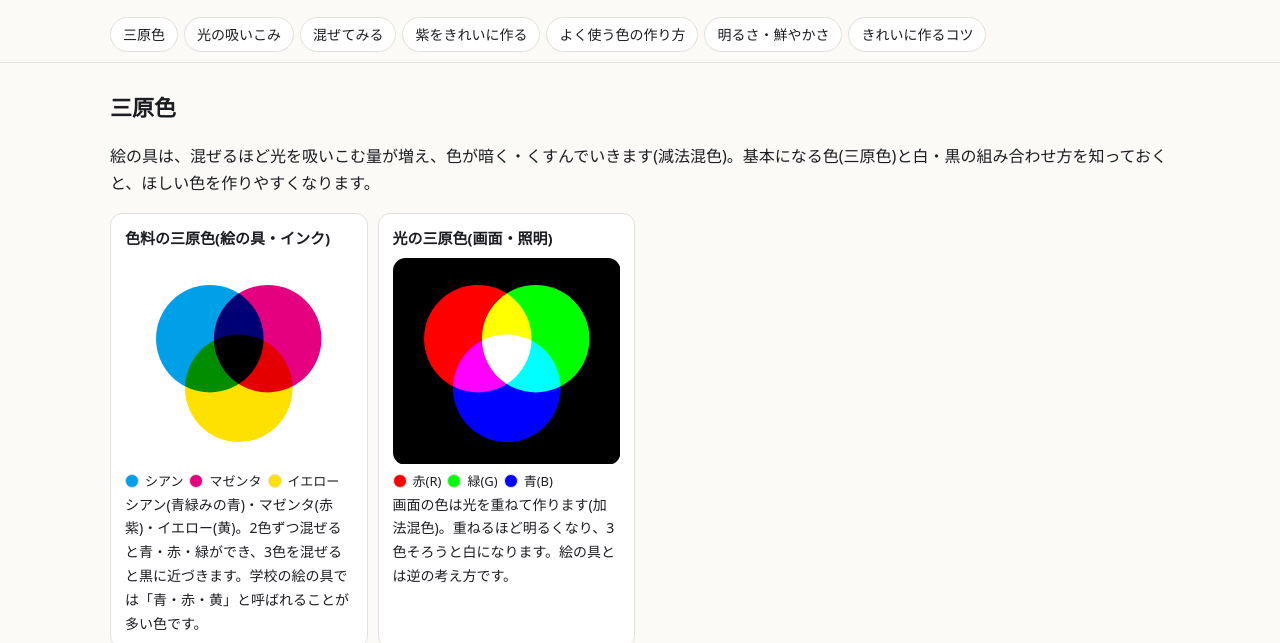
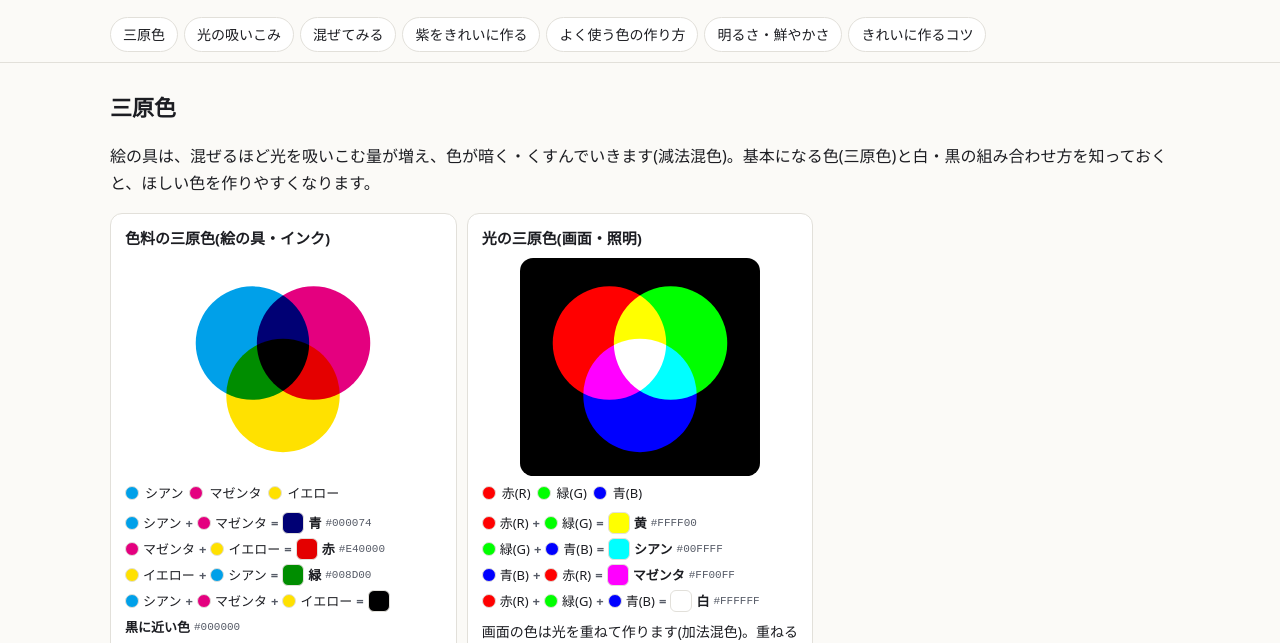
Before and after one commit to kougin-amamn/sample-site, a plain HTML site: page public/color-mixing/index.html in a window 1280 px wide. Shown: the part 128-771 px from the top of the page. Drawn offline with Linux system fonts and the light colour scheme.

Commit message:
混色の基本: 混ぜた色の名前と、三原色の重なりの色を表示
Co-Authored-By: Claude Opus 5.5 <noreply@anthropic.com>
Claude-Session: https://claude.ai/code/session_01HoegnCingHPSwiqMrRLnYn

```diff
--- a/public/color-mixing/css/style.css
+++ b/public/color-mixing/css/style.css
@@ -399,3 +399,34 @@ thead th {
   gap: 10px;
   flex-wrap: wrap;
 }
+
+/* 混ぜた色の表示 */
+.p-near {
+  font-size: 22px;
+}
+.p-mixes {
+  list-style: none;
+  margin: 8px 0;
+  padding: 0;
+  display: grid;
+  gap: 4px;
+  font-size: 13px;
+}
+.p-mixes li {
+  display: flex;
+  align-items: center;
+  flex-wrap: wrap;
+  gap: 4px;
+}
+.p-mixes code {
+  color: var(--sub);
+  font-size: 11px;
+}
+.p-dot.big {
+  width: 22px;
+  height: 22px;
+  border-radius: 6px;
+}
+.cards.p-prims {
+  grid-template-columns: repeat(auto-fill, minmax(min(100%, 330px), 1fr));
+}
--- a/public/color-mixing/data/mixing.json
+++ b/public/color-mixing/data/mixing.json
@@ -14,7 +14,38 @@
         "マゼンタ",
         "イエロー"
       ],
-      "desc": "シアン(青緑みの青)・マゼンタ(赤紫)・イエロー(黄)。2色ずつ混ぜると青・赤・緑ができ、3色を混ぜると黒に近づきます。学校の絵の具では「青・赤・黄」と呼ばれることが多い色です。"
+      "desc": "シアン(青緑みの青)・マゼンタ(赤紫)・イエロー(黄)。2色ずつ混ぜると青・赤・緑ができ、3色を混ぜると黒に近づきます。学校の絵の具では「青・赤・黄」と呼ばれることが多い色です。",
+      "mixes": [
+        {
+          "of": [
+            0,
+            1
+          ],
+          "name": "青"
+        },
+        {
+          "of": [
+            1,
+            2
+          ],
+          "name": "赤"
+        },
+        {
+          "of": [
+            2,
+            0
+          ],
+          "name": "緑"
+        },
+        {
+          "of": [
+            0,
+            1,
+            2
+          ],
+          "name": "黒に近い色"
+        }
+      ]
     },
     {
       "title": "光の三原色(画面・照明)",
@@ -29,7 +60,38 @@
         "緑(G)",
         "青(B)"
       ],
-      "desc": "画面の色は光を重ねて作ります(加法混色)。重ねるほど明るくなり、3色そろうと白になります。絵の具とは逆の考え方です。"
+      "desc": "画面の色は光を重ねて作ります(加法混色)。重ねるほど明るくなり、3色そろうと白になります。絵の具とは逆の考え方です。",
+      "mixes": [
+        {
+          "of": [
+            0,
+            1
+          ],
+          "name": "黄"
+        },
+        {
+          "of": [
+            1,
+            2
+          ],
+          "name": "シアン"
+        },
+        {
+          "of": [
+            2,
+            0
+          ],
+          "name": "マゼンタ"
+        },
+        {
+          "of": [
+            0,
+            1,
+            2
+          ],
+          "name": "白"
+        }
+      ]
     }
   ],
   "paints": [
@@ -357,5 +419,211 @@
       "desc": "水彩は乾くと明るく、アクリルは乾くと少し暗く見えます。紙のはしで試し塗りをします。"
     }
   ],
-  "note": "混ぜた色は、それぞれの絵の具がはね返す光をかけ合わせる簡単な計算(減法混色の目安)で表示しています。実際の色は、絵の具の種類や顔料、水の量で変わります。"
+  "note": "混ぜた色は、それぞれの絵の具がはね返す光をかけ合わせる簡単な計算(減法混色の目安)で表示しています。実際の色は、絵の具の種類や顔料、水の量で変わります。",
+  "names": [
+    {
+      "name": "赤",
+      "hex": "#E60012"
+    },
+    {
+      "name": "赤橙",
+      "hex": "#EB6100"
+    },
+    {
+      "name": "黄橙",
+      "hex": "#FCC800"
+    },
+    {
+      "name": "黄",
+      "hex": "#FFF100"
+    },
+    {
+      "name": "緑みの黄",
+      "hex": "#CFDB00"
+    },
+    {
+      "name": "黄緑",
+      "hex": "#90C31F"
+    },
+    {
+      "name": "黄みの緑",
+      "hex": "#23AC38"
+    },
+    {
+      "name": "緑",
+      "hex": "#009944"
+    },
+    {
+      "name": "青みの緑",
+      "hex": "#009B6B"
+    },
+    {
+      "name": "青緑",
+      "hex": "#009E96"
+    },
+    {
+      "name": "緑みの青",
+      "hex": "#00A0C1"
+    },
+    {
+      "name": "空色",
+      "hex": "#00A0E9"
+    },
+    {
+      "name": "明るい青",
+      "hex": "#0086D1"
+    },
+    {
+      "name": "青",
+      "hex": "#0068B7"
+    },
+    {
+      "name": "濃い青",
+      "hex": "#0058AA"
+    },
+    {
+      "name": "紫みの青",
+      "hex": "#00479D"
+    },
+    {
+      "name": "青紫",
+      "hex": "#1D2088"
+    },
+    {
+      "name": "紫",
+      "hex": "#601986"
+    },
+    {
+      "name": "赤みの紫",
+      "hex": "#920783"
+    },
+    {
+      "name": "赤紫",
+      "hex": "#BE0081"
+    },
+    {
+      "name": "マゼンタ",
+      "hex": "#E4007F"
+    },
+    {
+      "name": "ローズ",
+      "hex": "#E5006A"
+    },
+    {
+      "name": "紫みの赤",
+      "hex": "#E5004F"
+    },
+    {
+      "name": "紅",
+      "hex": "#E60033"
+    },
+    {
+      "name": "白",
+      "hex": "#FFFFFF"
+    },
+    {
+      "name": "黒",
+      "hex": "#1A1A1A"
+    },
+    {
+      "name": "灰色",
+      "hex": "#999999"
+    },
+    {
+      "name": "薄い灰色",
+      "hex": "#D0D0D0"
+    },
+    {
+      "name": "濃い灰色",
+      "hex": "#555555"
+    },
+    {
+      "name": "茶色",
+      "hex": "#8B4A2B"
+    },
+    {
+      "name": "こげ茶",
+      "hex": "#553A28"
+    },
+    {
+      "name": "黄土色",
+      "hex": "#B5822A"
+    },
+    {
+      "name": "ベージュ",
+      "hex": "#E8D3B0"
+    },
+    {
+      "name": "うすだいだい",
+      "hex": "#FCC8A0"
+    },
+    {
+      "name": "ピンク",
+      "hex": "#F7A1B0"
+    },
+    {
+      "name": "薄いピンク",
+      "hex": "#FAD3DA"
+    },
+    {
+      "name": "えんじ",
+      "hex": "#8E1E3A"
+    },
+    {
+      "name": "水色",
+      "hex": "#98CDEB"
+    },
+    {
+      "name": "紺",
+      "hex": "#1E3A6E"
+    },
+    {
+      "name": "オリーブ",
+      "hex": "#8A8020"
+    },
+    {
+      "name": "カーキ",
+      "hex": "#9A8A5A"
+    },
+    {
+      "name": "深緑",
+      "hex": "#1F5A3A"
+    },
+    {
+      "name": "ラベンダー",
+      "hex": "#B8A2D6"
+    },
+    {
+      "name": "くすんだ紫",
+      "hex": "#5A3A55"
+    },
+    {
+      "name": "赤茶",
+      "hex": "#9A3A22"
+    },
+    {
+      "name": "クリーム色",
+      "hex": "#FBEFB0"
+    },
+    {
+      "name": "若草色",
+      "hex": "#B9D27A"
+    },
+    {
+      "name": "灰みの青",
+      "hex": "#5A7393"
+    },
+    {
+      "name": "灰みの緑",
+      "hex": "#6E8A72"
+    },
+    {
+      "name": "橙(オレンジ)",
+      "hex": "#F39800"
+    },
+    {
+      "name": "明るい青紫",
+      "hex": "#7A7FC8"
+    }
+  ]
 }
--- a/public/color-mixing/js/app.js
+++ b/public/color-mixing/js/app.js
@@ -7,7 +7,8 @@
     $ = function (id) {
       return document.getElementById(id);
     };
-  var paints = {},
+  var names = [],
+    paints = {},
     order = [],
     count = {};
 
@@ -149,7 +150,13 @@
     res.style.background = hex;
     res.style.color = ink(hex);
     res.textContent = '';
-    res.append(el('b', '', '混ぜた色'), el('code', '', hex), el('small', '', '全部で ' + total + ' 杯'));
+    var near = M.nearest(hex, names);
+    res.append(
+      el('b', '', '混ぜた色'),
+      el('strong', 'p-near', '「' + near.name + '」に近い色'),
+      el('code', '', hex),
+      el('small', '', '全部で ' + total + ' 杯'),
+    );
   }
 
   /* 光の吸いこみ: 赤・緑・青の光をはね返す量の棒 */
@@ -240,6 +247,12 @@
       paints[p.id] = p;
       order.push(p.id);
     });
+    /* 近い色の候補: 色名の一覧に、作り方の例で混ぜた色も加える(例と同じ分量なら例の名前が出る) */
+    names = d.names.concat(
+      d.recipes.map(function (r) {
+        return { name: r.name, hex: mix(r.parts) };
+      }),
+    );
     $('paintIntro').textContent = d.intro;
     $('paintNote').textContent = d.note;
 
@@ -251,7 +264,39 @@
         d2.style.background = p.colors[i];
         lab.append(d2, el('span', '', l));
       });
-      c.append(el('h4', '', p.title), venn(p), lab, el('p', '', p.desc));
+      /* 重なった所の色。図と同じ重ね方(絵の具は掛け算、光は足し算)で求める */
+      var mixes = el('ul', 'p-mixes');
+      p.mixes.forEach(function (m) {
+        var li = el('li'),
+          rgb = p.mode === 'add' ? [0, 0, 0] : [255, 255, 255];
+        m.of.forEach(function (i) {
+          var c2 = [1, 3, 5].map(function (o) {
+            return parseInt(p.colors[i].substr(o, 2), 16);
+          });
+          rgb = rgb.map(function (v, k) {
+            return p.mode === 'add' ? 255 - ((255 - v) * (255 - c2[k])) / 255 : (v * c2[k]) / 255;
+          });
+        });
+        var hex =
+          '#' +
+          rgb
+            .map(function (v) {
+              return ('0' + Math.round(v).toString(16)).slice(-2);
+            })
+            .join('')
+            .toUpperCase();
+        m.of.forEach(function (i, n) {
+          if (n) li.appendChild(el('span', 'p-op', '+'));
+          var dd = el('span', 'p-dot');
+          dd.style.background = p.colors[i];
+          li.append(dd, el('span', '', p.labels[i]));
+        });
+        var out = el('span', 'p-dot big');
+        out.style.background = hex;
+        li.append(el('span', 'p-op', '='), out, el('b', '', m.name), el('code', '', hex));
+        mixes.appendChild(li);
+      });
+      c.append(el('h4', '', p.title), venn(p), lab, mixes, el('p', '', p.desc));
       $('paintPrimaries').appendChild(c);
     });
 
--- a/public/color-mixing/js/mix.js
+++ b/public/color-mixing/js/mix.js
@@ -74,7 +74,34 @@
     return contrast(bg, '#111111') >= contrast(bg, '#FFFFFF') ? '#111111' : '#FFFFFF';
   }
 
-  var api = { mix: mix, glaze: glaze, reflect: reflect, contrast: contrast, ink: ink };
+  /* 色の近さは CIE Lab の距離で測る(D65) */
+  function lab(hex) {
+    var l = reflect(hex),
+      x = (0.4124 * l[0] + 0.3576 * l[1] + 0.1805 * l[2]) / 0.95047,
+      y = 0.2126 * l[0] + 0.7152 * l[1] + 0.0722 * l[2],
+      z = (0.0193 * l[0] + 0.1192 * l[1] + 0.9505 * l[2]) / 1.08883;
+    var f = function (t) {
+      return t > 0.008856 ? Math.cbrt(t) : 7.787 * t + 16 / 116;
+    };
+    return [116 * f(y) - 16, 500 * (f(x) - f(y)), 200 * (f(y) - f(z))];
+  }
+  /* names: [{ name, hex }] のうち、いちばん近い色 */
+  function nearest(hex, names) {
+    var a = lab(hex),
+      best = null,
+      bd = Infinity;
+    names.forEach(function (n) {
+      var b = lab(n.hex),
+        d = Math.hypot(a[0] - b[0], a[1] - b[1], a[2] - b[2]);
+      if (d < bd) {
+        bd = d;
+        best = n;
+      }
+    });
+    return best;
+  }
+
+  var api = { nearest: nearest, mix: mix, glaze: glaze, reflect: reflect, contrast: contrast, ink: ink };
   if (typeof module !== 'undefined' && module.exports) module.exports = api;
   if (typeof window !== 'undefined') window.ColorMix = api;
 })();
```
